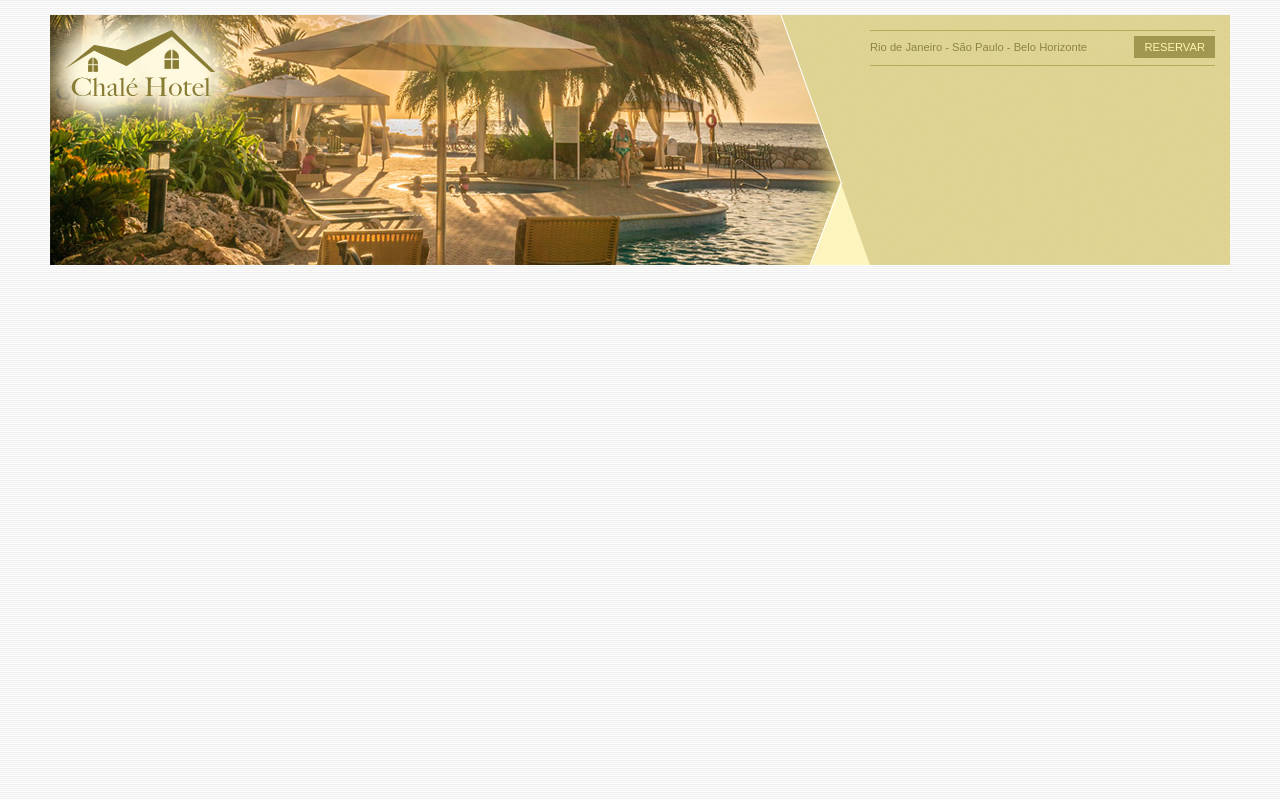
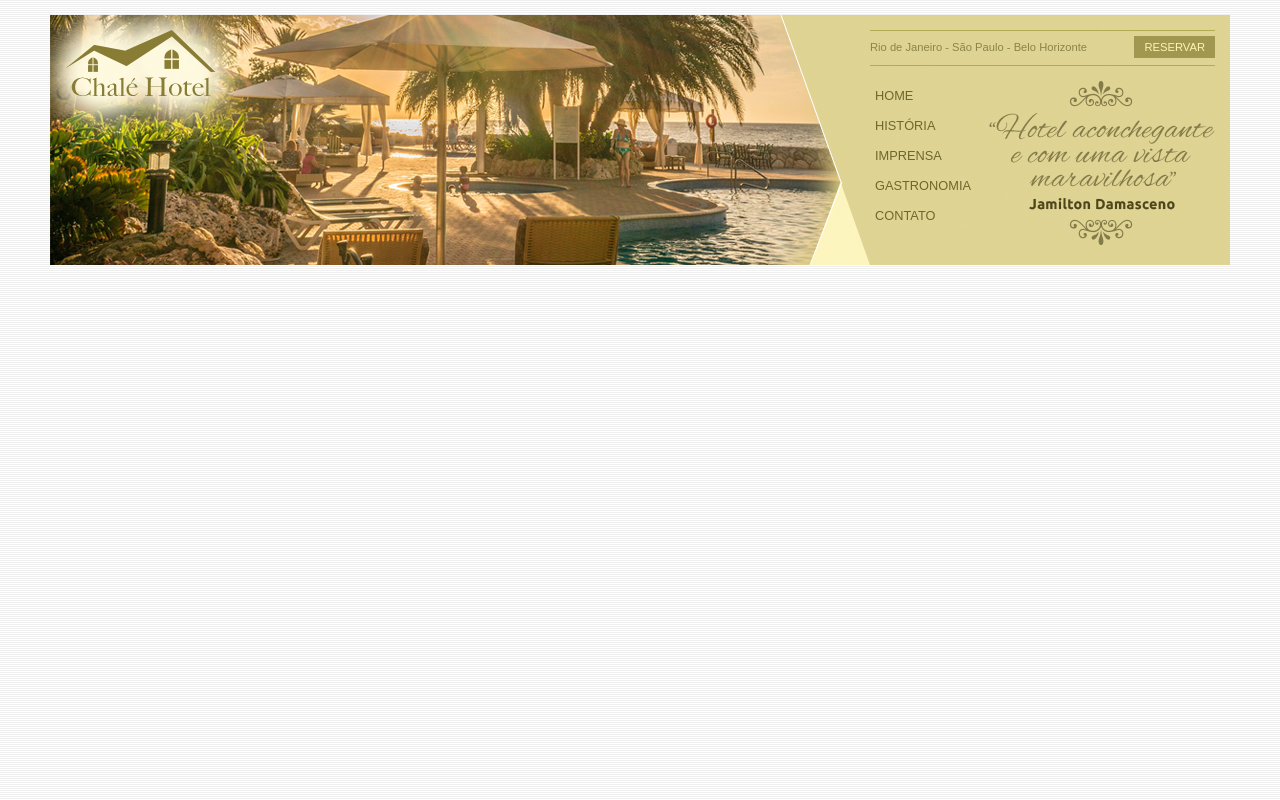
Before and after one commit to BrunoASG/Chale-Hotel, a plain HTML site: page index.html in a window 1280 px wide. Drawn offline with Linux system fonts and the light colour scheme.

Commit message:
Finaliza topo com menu e depoimento

```diff
--- a/css/style.css
+++ b/css/style.css
@@ -89,3 +89,34 @@ a.reservar{
     padding: 5px 10px;
     float: right;
 }
+
+#menu {
+    margin-top: 15px;
+
+}
+
+ul{
+   list-style: none;
+}
+
+
+ul#navegacao{
+    float: left;
+}
+
+ul#navegacao a {
+    text-transform: uppercase;
+    font-size: 0.8em;
+    padding: 5px;
+    color: #6e672c;
+    line-height: 30px;
+}
+ul#navegacao a:hover{
+    background:#fdf6be;
+}
+
+.depoimento {
+    width: 226px;
+    height: 164px;
+    float: right;
+}
--- a/index.html
+++ b/index.html
@@ -24,6 +24,16 @@
                         <a class="reservar" href="">Reservar</a>
                         <div style="clear: both;"></div>
                     </div>
+                    <div id="menu">
+                        <ul id="navegacao">
+                            <li><a href="">Home</a></li>
+                            <li><a href="">História</a></li>
+                            <li><a href="">Imprensa</a></li>
+                            <li><a href="">Gastronomia</a></li>
+                            <li><a href="">Contato</a></li>
+                        </ul>
+                        <img class="depoimento" src="/imagens/depoimento.png" alt="">
+                    </div>
                 </div>
             </div>
 
```
